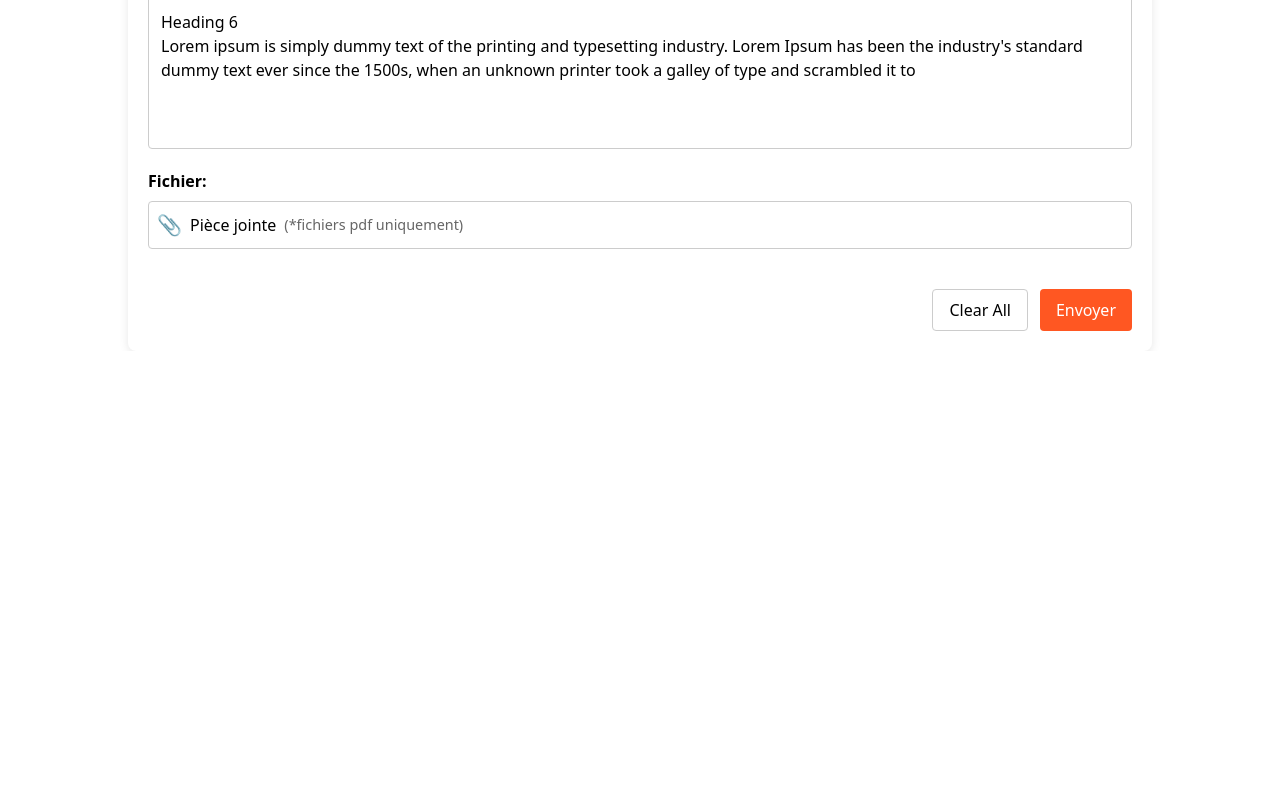
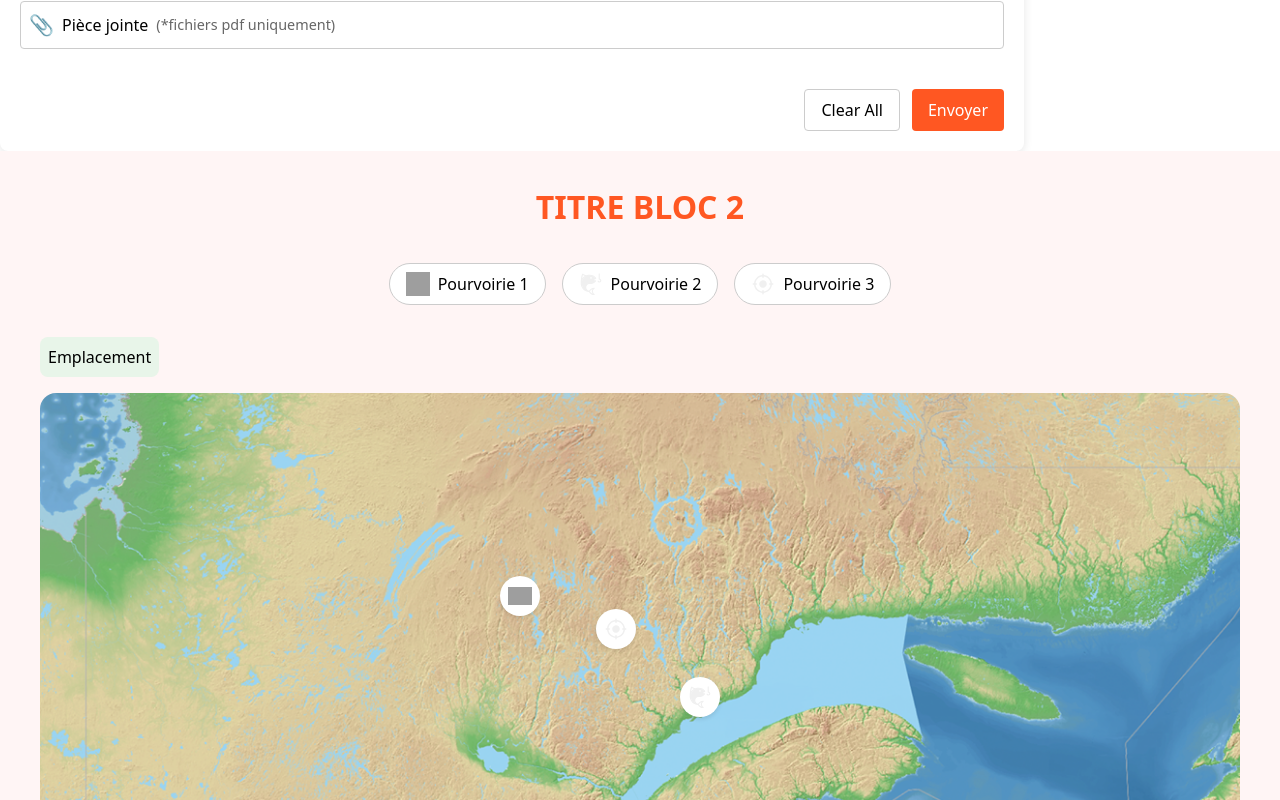
Before and after one commit to khoang-dev/soa_test, a Vue app: page / in a window 1280 px wide. Shown: the part 2000-2800 px from the top of the page. Before the commit the page ends 2351 px from the top, so only its background shows below. Built offline with nearby package versions, Linux system fonts and the light colour scheme; grey boxes are pictures that could not be loaded.

Commit message:
feat: ✨ add activities map

```diff
--- /dev/null
+++ b/src/components/ActivitiesMap.vue
@@ -0,0 +1,251 @@
+<script setup lang="ts">
+import { ref } from 'vue'
+import MountainsIcon from '@/assets/icons/Mountains.svg'
+import FishingIcon from '@/assets/icons/Fishing.svg'
+import CrosshairIcon from '@/assets/icons/Crosshair.svg'
+
+interface Activity {
+  id: number
+  name: string
+  icon: string
+  position: {
+    top: string
+    left: string
+  }
+  activities: string[]
+}
+
+const selectedMarker = ref<Activity | null>(null)
+const isZoomed = ref(false)
+
+const activities: Activity[] = [
+  {
+    id: 1,
+    name: 'Pourvoirie 1',
+    icon: MountainsIcon,
+    position: { top: '30%', left: '40%' },
+    activities: ['Randonnée', 'Camping', 'Observation'],
+  },
+  {
+    id: 2,
+    name: 'Pourvoirie 2',
+    icon: FishingIcon,
+    position: { top: '45%', left: '55%' },
+    activities: ['Pêche', 'Kayak', 'Natation'],
+  },
+  {
+    id: 3,
+    name: 'Pourvoirie 3',
+    icon: CrosshairIcon,
+    position: { top: '35%', left: '48%' },
+    activities: ['Chasse', "Tir à l'arc", 'Safari'],
+  },
+]
+
+const handleMarkerClick = (activity: Activity) => {
+  selectedMarker.value = activity
+  isZoomed.value = true
+}
+
+const resetInteraction = () => {
+  selectedMarker.value = null
+  isZoomed.value = false
+}
+
+const handleActivityClick = (activity: Activity) => {
+  selectedMarker.value = activity
+  isZoomed.value = true
+}
+</script>
+
+<template>
+  <div class="map-section">
+    <h2 class="title">TITRE BLOC 2</h2>
+
+    <div class="activities-nav">
+      <button
+        v-for="activity in activities"
+        :key="activity.id"
+        class="activity-btn"
+        :class="{ active: selectedMarker?.id === activity.id }"
+        @click="handleActivityClick(activity)"
+      >
+        <img :src="activity.icon" :alt="activity.name" class="activity-icon" />
+        {{ activity.name }}
+      </button>
+    </div>
+
+    <div class="map-container">
+      <div class="map-label">
+        <!-- <img src="@/assets/icons/Location.svg" alt="Location" class="location-icon" /> -->
+        <span>Emplacement</span>
+      </div>
+
+      <div class="map-wrapper" :class="{ 'is-zoomed': isZoomed }">
+        <img src="@/assets/map.png" alt="Map" class="map-image" />
+        <div
+          v-for="activity in activities"
+          :key="activity.id"
+          class="map-marker"
+          :class="{ active: selectedMarker?.id === activity.id }"
+          :style="{ top: activity.position.top, left: activity.position.left }"
+          @click="handleMarkerClick(activity)"
+        >
+          <img :src="activity.icon" :alt="activity.name" />
+        </div>
+
+        <div v-if="selectedMarker" class="marker-details">
+          <h3>{{ selectedMarker.name }}</h3>
+          <ul>
+            <li v-for="(act, index) in selectedMarker.activities" :key="index">
+              {{ act }}
+            </li>
+          </ul>
+          <button class="reset-btn" @click="resetInteraction">Retour</button>
+        </div>
+      </div>
+    </div>
+  </div>
+</template>
+
+<style scoped>
+.map-section {
+  padding: 2rem;
+  background-color: #fff5f5;
+}
+
+.title {
+  text-align: center;
+  color: #ff5722;
+  font-size: 2rem;
+  font-weight: bold;
+  margin-bottom: 2rem;
+}
+
+.activities-nav {
+  display: flex;
+  justify-content: center;
+  gap: 1rem;
+  margin-bottom: 2rem;
+}
+
+.activity-btn {
+  display: flex;
+  align-items: center;
+  gap: 0.5rem;
+  padding: 0.5rem 1rem;
+  border: 1px solid #ccc;
+  border-radius: 2rem;
+  background: white;
+  cursor: pointer;
+  transition: all 0.3s ease;
+}
+
+.activity-btn.active,
+.activity-btn:hover {
+  background-color: #ff5722;
+  color: white;
+}
+
+.activity-icon {
+  width: 24px;
+  height: 24px;
+  color: black;
+}
+
+.map-container {
+  max-width: 1200px;
+  margin: 0 auto;
+}
+
+.map-label {
+  display: flex;
+  align-items: center;
+  gap: 0.5rem;
+  margin-bottom: 1rem;
+  padding: 0.5rem;
+  background-color: #e8f5e9;
+  border-radius: 0.5rem;
+  width: fit-content;
+}
+
+.location-icon {
+  width: 20px;
+  height: 20px;
+}
+
+.map-wrapper {
+  position: relative;
+  border-radius: 1rem;
+  overflow: hidden;
+  transition: transform 0.5s ease;
+}
+
+.map-wrapper.is-zoomed {
+  transform: scale(1.2);
+}
+
+.map-image {
+  width: 100%;
+  height: auto;
+  display: block;
+}
+
+.map-marker {
+  position: absolute;
+  transform: translate(-50%, -50%);
+  width: 40px;
+  height: 40px;
+  background-color: white;
+  border-radius: 50%;
+  padding: 0.5rem;
+  box-shadow: 0 2px 4px rgba(0, 0, 0, 0.1);
+  cursor: pointer;
+  transition: all 0.3s ease;
+}
+
+.map-marker.active {
+  background-color: #ff5722;
+  transform: translate(-50%, -50%) scale(1.2);
+}
+
+.map-marker img {
+  width: 100%;
+  height: 100%;
+  object-fit: contain;
+}
+
+.marker-details {
+  position: absolute;
+  bottom: 20px;
+  left: 20px;
+  background: white;
+  padding: 1rem;
+  border-radius: 0.5rem;
+  box-shadow: 0 2px 8px rgba(0, 0, 0, 0.1);
+}
+
+.marker-details h3 {
+  color: #ff5722;
+  margin-bottom: 0.5rem;
+}
+
+.marker-details ul {
+  list-style: none;
+  padding: 0;
+  margin-bottom: 1rem;
+}
+
+.marker-details li {
+  margin-bottom: 0.25rem;
+}
+
+.reset-btn {
+  background-color: #ff5722;
+  color: white;
+  border: none;
+  padding: 0.5rem 1rem;
+  border-radius: 0.25rem;
+  cursor: pointer;
+}
+</style>
--- a/src/views/HomeView.vue
+++ b/src/views/HomeView.vue
@@ -1,4 +1,5 @@
 <script setup lang="ts">
+import ActivitiesMap from '@/components/ActivitiesMap.vue'
 import CalendarCustom from '@/components/CalendarCustom.vue'
 </script>
 
@@ -88,6 +89,9 @@ import CalendarCustom from '@/components/CalendarCustom.vue'
         </div>
       </form>
     </div>
+    <div class="map-container">
+      <ActivitiesMap />
+    </div>
   </main>
 </template>
 
@@ -115,10 +119,10 @@ import CalendarCustom from '@/components/CalendarCustom.vue'
 }
 
 .activity-container {
-  position: absolute;
-  top: 1000px; /* Điều chỉnh vị trí của hoạt động */
+  /* position: absolute;
+  top: 1000px;
   left: 50%;
-  transform: translateX(-50%);
+  transform: translateX(-50%); */
   background: white;
   padding: 20px;
   border-radius: 8px;
```
Also changed, not shown: src/assets/map.png (added).
